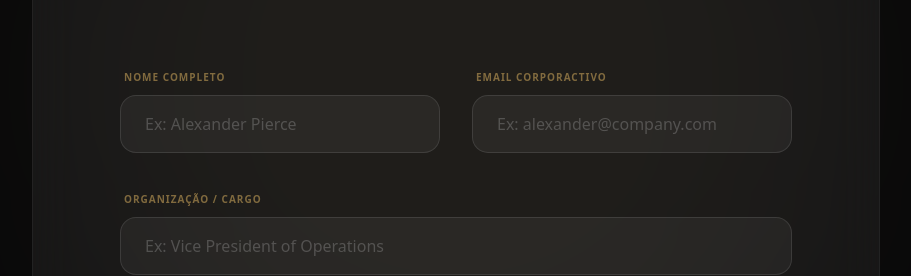
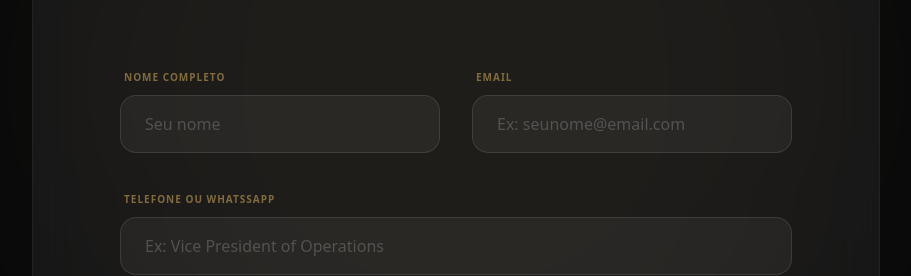
Before and after one commit to punadev/moises-carvalho, a React (Vite) app: page / in a window 1280 px wide. Shown: the part 3952-4228 px from the top of the page, without its empty margins (184-1095 px from the left). Built offline with nearby package versions, Linux system fonts and the light colour scheme.

Commit message:
Update CTA.tsx

```diff
--- a/src/components/CTA.tsx
+++ b/src/components/CTA.tsx
@@ -57,19 +57,19 @@ export default function CTA() {
                     name="name"
                     value={formData.name}
                     onChange={handleInputChange}
-                    placeholder="Ex: Alexander Pierce"
+                    placeholder="Seu nome"
                     className="w-full bg-white/5 border border-white/10 rounded-2xl px-6 py-4 outline-none focus:border-gold/50 focus:bg-white/10 transition-all placeholder:text-white/20"
                     required
                   />
                 </div>
                 <div className="space-y-2">
-                  <label className="text-[10px] uppercase tracking-widest font-bold text-gold/60 ml-1">Email Corporactivo</label>
+                  <label className="text-[10px] uppercase tracking-widest font-bold text-gold/60 ml-1">Email</label>
                   <input
                     type="email"
                     name="email"
                     value={formData.email}
                     onChange={handleInputChange}
-                    placeholder="Ex: alexander@company.com"
+                    placeholder="Ex: seunome@email.com"
                     className="w-full bg-white/5 border border-white/10 rounded-2xl px-6 py-4 outline-none focus:border-gold/50 focus:bg-white/10 transition-all placeholder:text-white/20"
                     required
                   />
@@ -77,7 +77,7 @@ export default function CTA() {
               </div>
 
               <div className="space-y-2 text-white">
-                <label className="text-[10px] uppercase tracking-widest font-bold text-gold/60 ml-1">Organização / Cargo</label>
+                <label className="text-[10px] uppercase tracking-widest font-bold text-gold/60 ml-1">Telefone ou WhatssApp</label>
                 <input
                   type="text"
                   name="organization"
```
